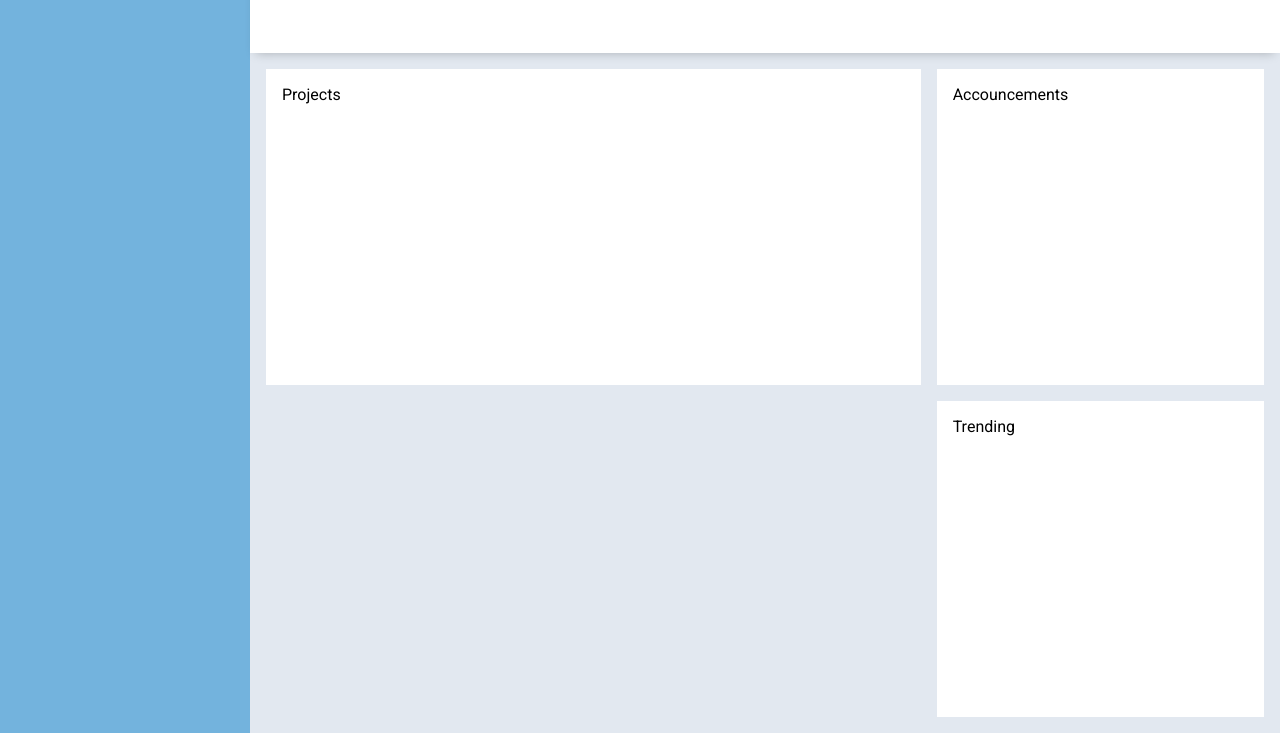
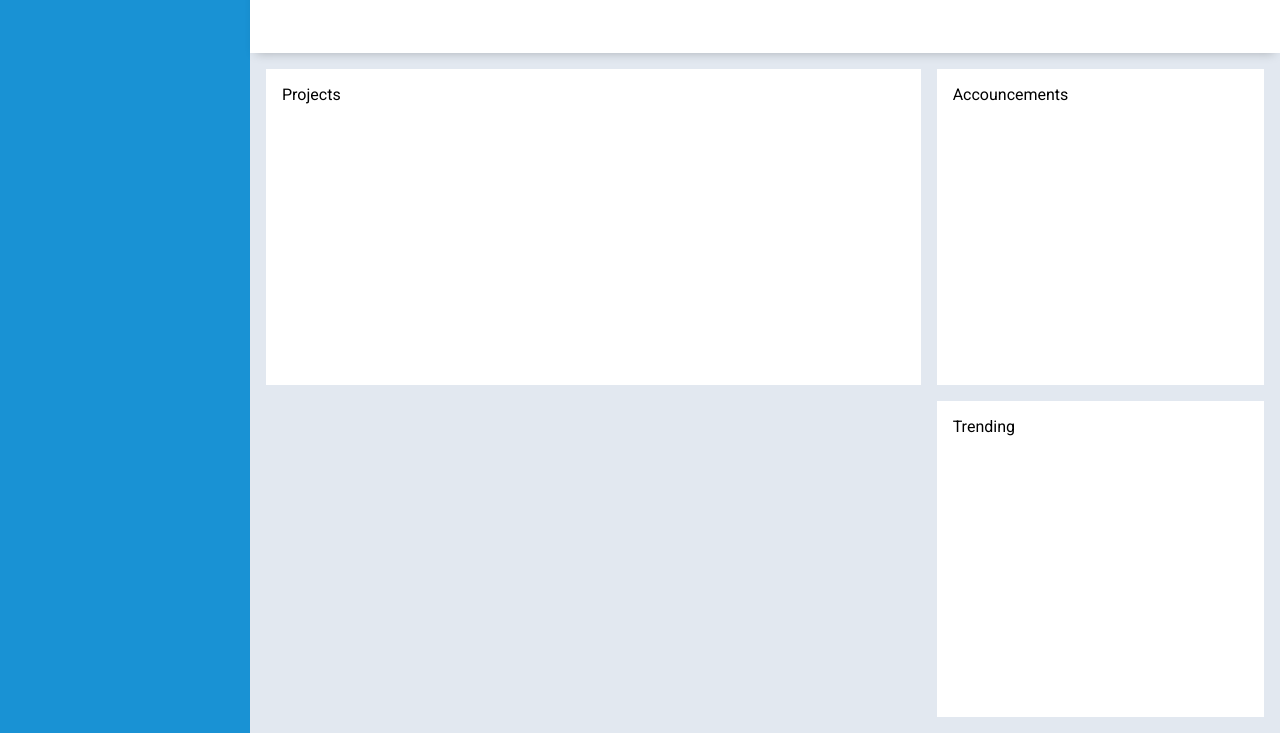
Before and after one commit to justwin02/Admin-Dashboard, a plain HTML site: page index.html in a window 1280 px wide. Shown: the part 67-800 px from the top of the page. Drawn offline with Linux system fonts and the light colour scheme.

Commit message:
Sidebar color change

```diff
--- a/assets/css/styles.css
+++ b/assets/css/styles.css
@@ -29,7 +29,7 @@ body {
 /* Sidebar */
 .sidebar {
     grid-area: sidebar;
-    background-color: rgb(115, 179, 221);
+    background-color: #1992d4;
 }
 
 .sidebar .sidebar-brand {
```
